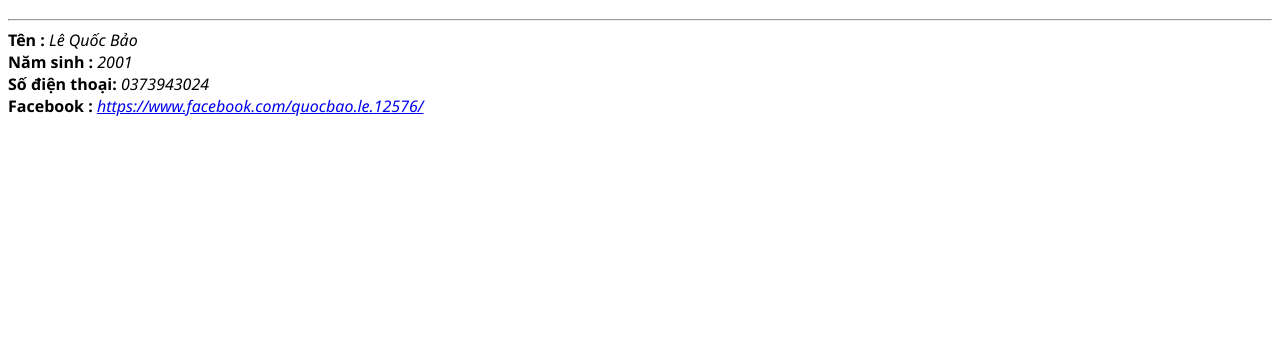
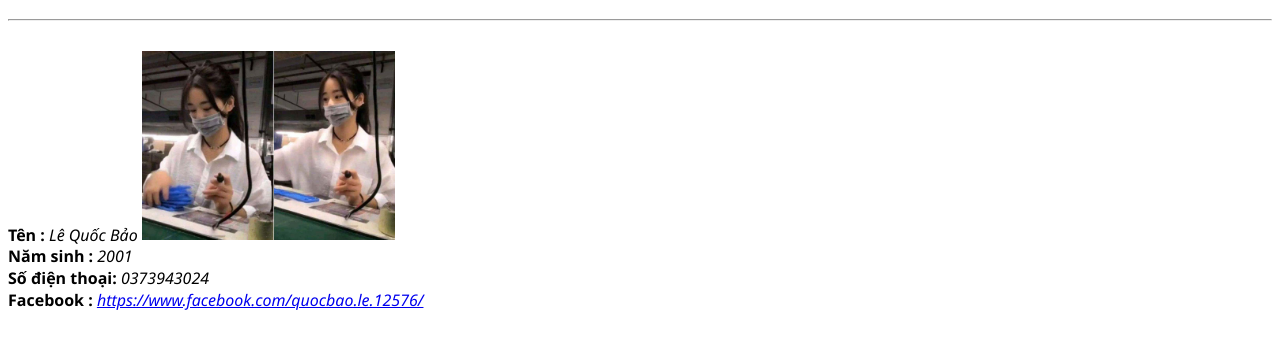
Before and after one commit to baobeta/baobeta.github.io, a plain HTML site: page index.html in a window 1280 px wide. Shown: the part 67-416 px from the top of the page. Drawn offline with Linux system fonts and the light colour scheme.

Commit message:
them anh

```diff
--- a/1.css
+++ b/1.css
@@ -5,3 +5,7 @@ body{
 h1{
     text-align: center;
 }
+img
+{
+    width: 20%;
+}
--- a/index.html
+++ b/index.html
@@ -12,9 +12,10 @@
 <body>
     <h1>Lê Quốc Bảo</h1>
     <hr>
+    <img src="image" alt="">
     <div class="thongtin">
         <b>Tên : </b><i> Lê Quốc Bảo</i>
-
+   <img src="image/001.jpg" alt="001.jpg">
     </div>
     <div class="thongtin">
         <b>Năm sinh : </b><i> 2001</i>
```
Also changed, not shown: image/001.jpg (added).
